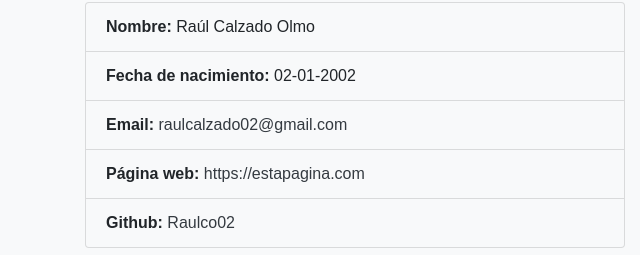
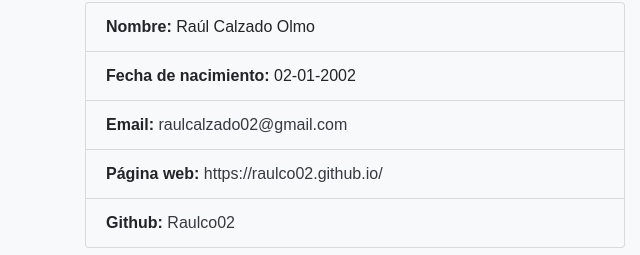
Before and after one commit to Raulco02/Raulco02.github.io, a plain HTML site: page index.html in a window 1280 px wide. Shown: the part 861-1116 px from the top of the page, 0-640 px from the left. Drawn offline with nearby package versions, Linux system fonts and the light colour scheme.

Commit message:
modifying index.html

```diff
--- a/index.html
+++ b/index.html
@@ -90,7 +90,7 @@
                         </li>
                         <li class="list-group-item" style="background-color: #f8f9fa;">
                             <strong>Página web:</strong>
-                            <span><a href="https://estapagina.com/" class="text-dark">https://estapagina.com</a></span>
+                            <span><a href="https://raulco02.github.io/" class="text-dark">https://raulco02.github.io/</a></span>
                         </li>
                         <li class="list-group-item" style="background-color: #f8f9fa;">
                             <strong>Github:</strong>
```
